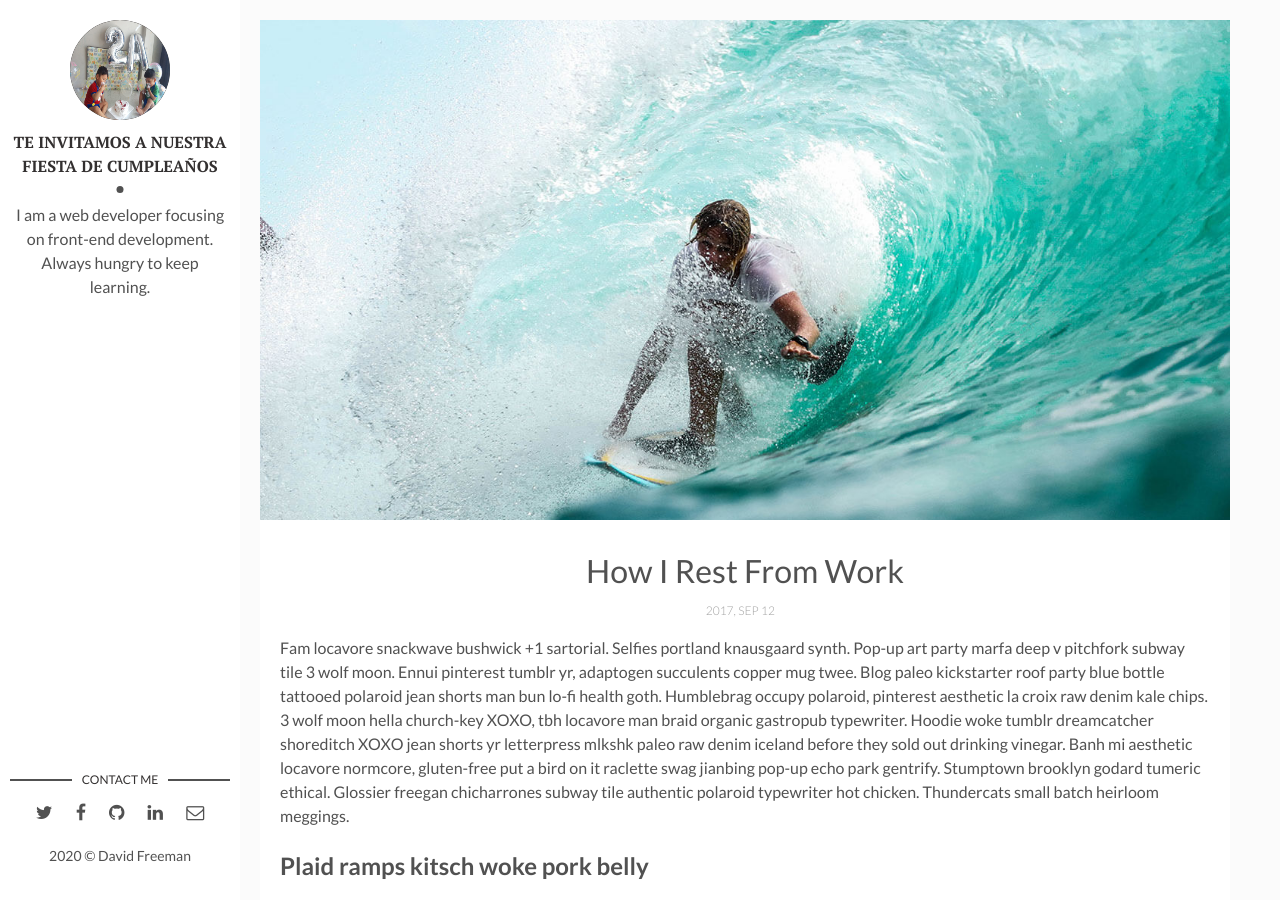
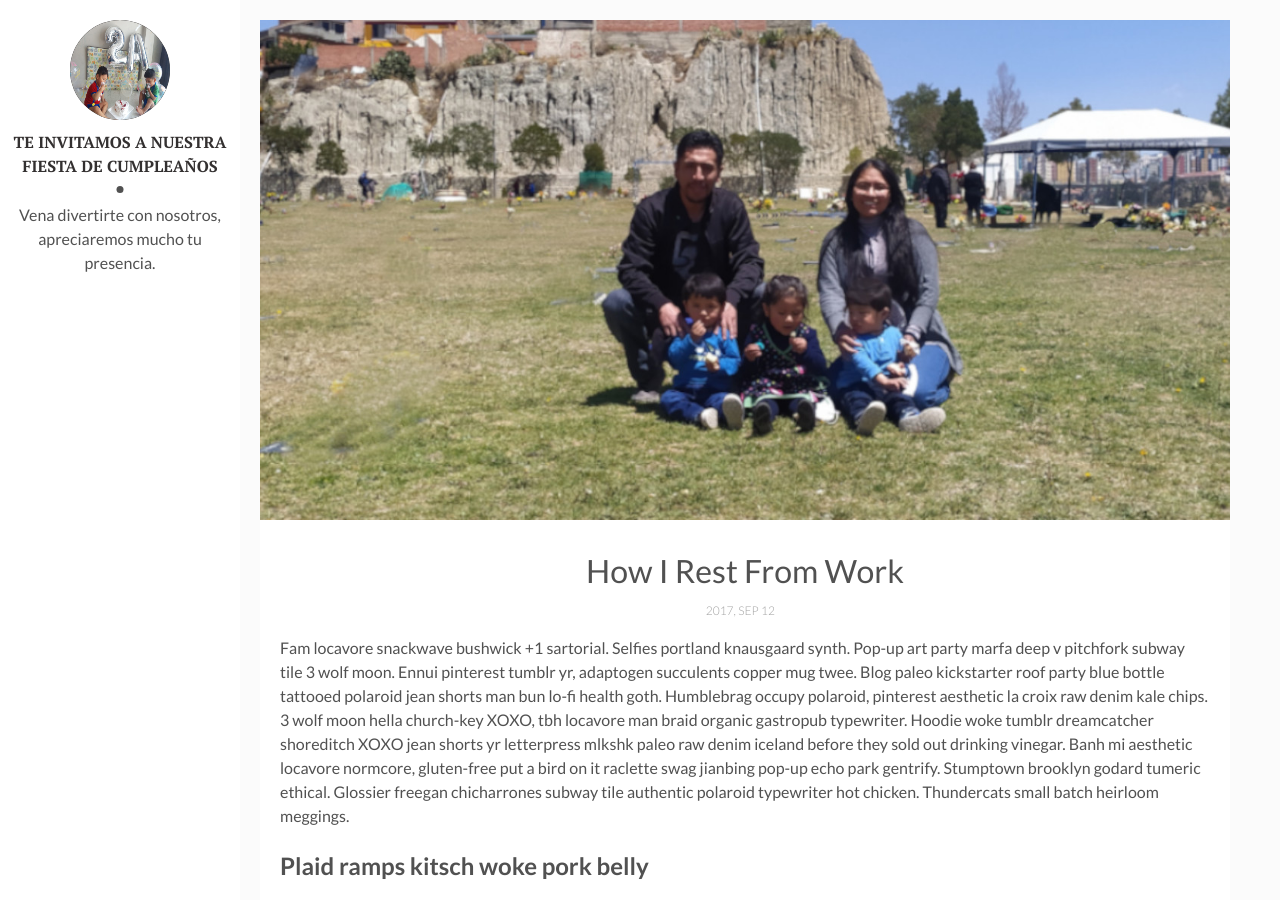
Before and after one commit to andres-alejandro/andres-alejandro.github.io, a Jekyll site: the page built from _posts/2020-12-25-lugar-de-la-fiesta.markdown, in a window 1280 px wide and 900 px high. Built offline with Jekyll 4.4.1, drawn with Linux system fonts in a browser that asks for light colours; comment, search, counter and statistics services are not loaded.

Commit message:
add cambios

```diff
--- a/_config.yml
+++ b/_config.yml
@@ -11,7 +11,7 @@ site-twitter: #if your site has a twitter account, enter it here
 # Author Settings
 author: David Freeman # add your name
 author-img: foto-tilis.jpeg # add your photo
-about-author: I am a web developer focusing on front-end development. Always hungry to keep learning. # add description
+about-author: Vena divertirte con nosotros, apreciaremos mucho tu presencia.
 social-twitter: # add your Twitter handle
 social-facebook: # add your Facebook handle
 social-github: artemsheludko # add your Github handle
--- a/_layouts/main.html
+++ b/_layouts/main.html
@@ -6,14 +6,14 @@ layout: default
   <header>
     <div class="about">
       <div class="cover-author-image">
-        <a href="{{site.baseurl}}/"><img src="{{site.baseurl}}/assets/img/{% if site.author-img %}{{site.author-img}}{% endif %}" alt="{{site.author}}"></a>
+        <a href="{{site.baseurl}}/"><img src="{{site.baseurl}}/assets/img/{% if site.author-img %}{{site.author-img}}{% endif %}" alt="{{site.title}}"></a>
       </div>
       <div class="author-name">{{site.title}}</div>
       <p>{{site.about-author}}</p>
     </div>
   </header> <!-- End Header -->
   <footer>
-    <section class="contact">
+    <!--section class="contact">
       <h3 class="contact-title">Contact me</h3>
       <ul>
         {% if site.social-twitter %}
@@ -42,10 +42,10 @@ layout: default
           <li class="email"><a href="mailto:example.david@blog.com"><i class="fa fa-envelope-o" aria-hidden="true"></i></a></li>
         {% endif %}
       </ul>
-    </section> <!-- End Section Contact -->
+    </section>
     <div class="copyright">
       <p>{{site.time | date: '%Y'}} &copy; {{site.author}}</p>
-    </div>
+    </div-->
   </footer> <!-- End Footer -->
 </aside> <!-- End Sidebar -->
 <div class="content-box clearfix">
```
Also changed, not shown: _posts/2020-12-25-lugar-de-la-fiesta.markdown (renamed from _posts/2017-04-06-how-i-rest-from-work.markdown), assets/img/i-rest.jpg.
